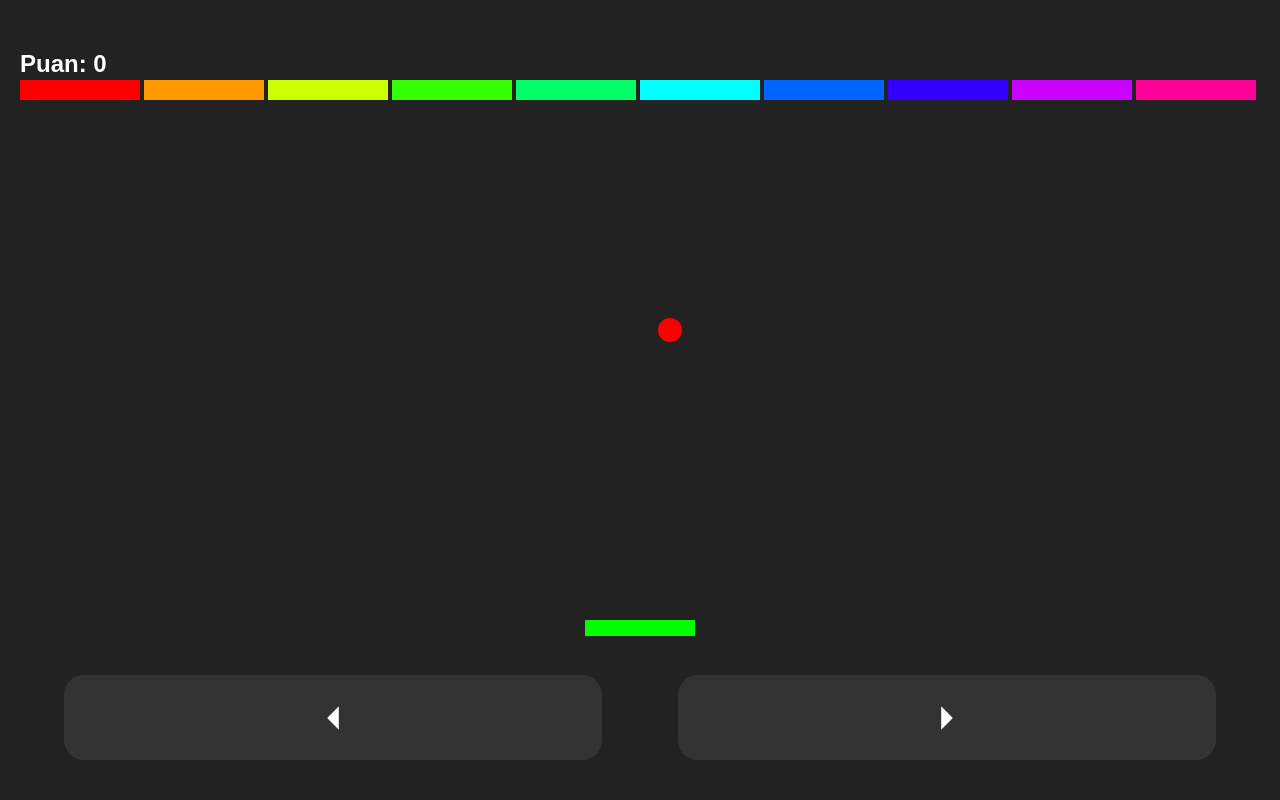
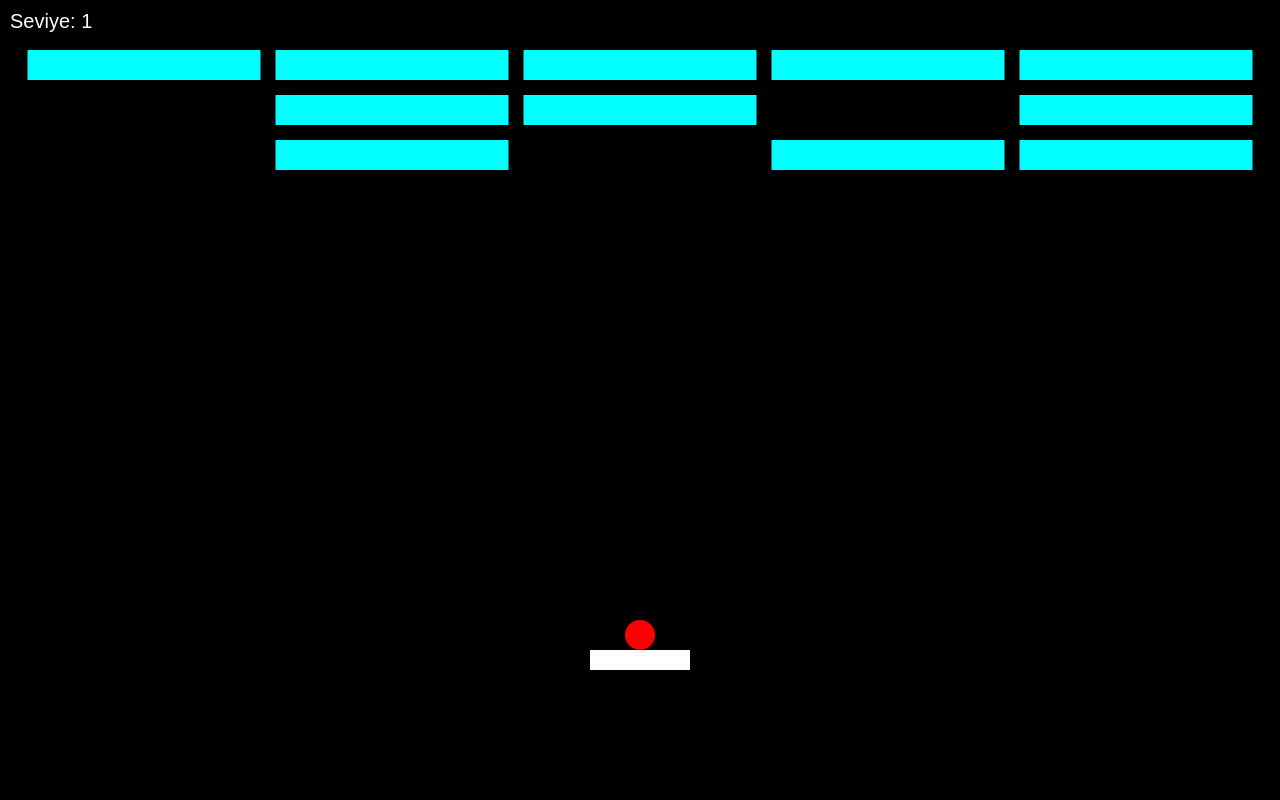
Before and after one commit to vm52jsm8p2-debug/top-yakala-pro, a plain HTML site: page index.html in a window 1280 px wide. Drawn offline with Linux system fonts and the light colour scheme.

Commit message:
Update index.html

```diff
--- a/index.html
+++ b/index.html
@@ -1,100 +1,91 @@
 <!DOCTYPE html>
-<html lang="tr">
+<html>
 <head>
-    <meta charset="utf-8">
-    <meta name="viewport" content="width=device-width, initial-scale=1.0, user-scalable=no, viewport-fit=cover">
-    <title>Top Yakala Pro - Duvar Modu</title>
+<meta name="viewport" content="width=device-width, initial-scale=1.0, user-scalable=no">
 <style>
-        body { margin: 0; background: #111; overflow: hidden; touch-action: none; font-family: sans-serif; }
-        canvas { display: block; background: #222; width: 100vw; height: 100vh; }
-        #score { position: absolute; top: 50px; left: 20px; color: #fff; font-size: 24px; font-weight: bold; z-index: 10; pointer-events: none; }
-        .btn { position: absolute; bottom: 40px; width: 42%; height: 85px; border: none; border-radius: 20px; background: #333; display: flex; align-items: center; justify-content: center; z-index: 10; }
-        #left { left: 5%; }
-        #right { right: 5%; }
+body { margin:0; background:#000; overflow:hidden; touch-action:none; user-select:none; -webkit-user-select:none; }
+canvas { display:block; width:100vw; height:100vh; }
+.btn { position:absolute; bottom:0; width:50%; height:200px; }
+#l { left:0; } #r { right:0; }
+#ui { position:absolute; top:10px; left:10px; color:white; font-family:sans-serif; font-size:20px; pointer-events:none; }
 </style>
 </head>
 <body>
+<div id="ui">Seviye: 1</div>
+<canvas id="c"></canvas>
+<div id="l" class="btn"></div>
+<div id="r" class="btn"></div>
+<script>
+const c = document.getElementById("c"), x = c.getContext("2d");
+c.width = window.innerWidth; c.height = window.innerHeight;
+let p = {x:c.width/2-50, y:c.height-150, w:100, h:20};
+let b = {x:0, y:0, dx:0, dy:0, r:15, active:false};
+let w = [], particles = [], lvl = 1;
 
-    <div id="score">Puan: 0</div>
-    <canvas id="game"></canvas>
-
-    <button id="left" class="btn"><svg width="40" height="40" viewBox="0 0 24 24" fill="white"><path d="M15.5 19l-7-7 7-7v14z"/></svg></button>
-    <button id="right" class="btn"><svg width="40" height="40" viewBox="0 0 24 24" fill="white"><path d="M8.5 5l7 7-7 7V5z"/></svg></button>
-
-    <script>
-        const canvas = document.getElementById("game");
-        const ctx = canvas.getContext("2d");
-        canvas.width = window.innerWidth;
-        canvas.height = window.innerHeight;
-
-        const bgMusic = new Audio("https://pub-c5e31b5cdafb419a96a6111d297ca13e.r2.dev/main-theme.mp3");
-        bgMusic.loop = true; bgMusic.volume = 0.4;
-        let musicStarted = false;
-
-        function startMusic() { if (!musicStarted) { bgMusic.play().catch(e => {}); musicStarted = true; } }
-
-        let score = 0;
-        let player = { x: canvas.width/2 - 55, y: canvas.height - 180, w: 110, h: 16, speed: 10 };
-        let ball = { x: canvas.width/2, y: 300, r: 12, speedX: 5, speedY: 5 };
-        let left = false, right = false;
-
-        // Duvarlar
-        let walls = [];
 function initWalls() {
-            walls = [];
-            let w = (canvas.width - 40) / 10;
-            for(let i=0; i<10; i++) {
-                walls.push({ x: 20 + i*w, y: 80, w: w-4, h: 20, color: `hsl(${i*36}, 100%, 50%)` });
+    w = []; particles = [];
+    b.active = false;
+    let rows = 3, cols = 5, gap = 15;
+    let cellW = (c.width - 40) / cols;
+    let cellH = 30;
+    for(let i=0; i<rows; i++) {
+        for(let j=0; j<cols; j++) {
+            if(Math.random() > 0.3) w.push({ x: 20 + j*cellW + gap/2, y: 50 + i*(cellH+gap), w:cellW-gap, h:cellH });
         }
     }
+    document.getElementById("ui").innerText = "Seviye: " + lvl;
+}
+
 initWalls();
 
-        function hold(id, dir) {
-            const btn = document.getElementById(id);
-            btn.addEventListener("touchstart", (e) => { e.preventDefault(); startMusic(); if(dir==="left") left=true; else right=true; });
-            btn.addEventListener("touchend", (e) => { e.preventDefault(); if(dir==="left") left=false; else right=false; });
+let l=false, r=false;
+
+window.addEventListener("touchstart", (e) => {
+    if(!b.active) {
+        let speed = 5 + (lvl - 1) * 0.8;
+        b.dx = (Math.random() > 0.5 ? speed : -speed);
+        b.dy = -speed;
+        b.active = true;
     }
-        hold("left", "left"); hold("right", "right");
+});
 
-        function update() {
-            if(left) player.x -= player.speed;
-            if(right) player.x += player.speed;
-            if(player.x < 0) player.x = 0;
-            if(player.x + player.w > canvas.width) player.x = canvas.width - player.w;
+document.getElementById("l").addEventListener("touchstart", (e) => { e.preventDefault(); l=true; });
+document.getElementById("l").addEventListener("touchend", () => l=false);
+document.getElementById("r").addEventListener("touchstart", (e) => { e.preventDefault(); r=true; });
+document.getElementById("r").addEventListener("touchend", () => r=false);
 
-            ball.x += ball.speedX; ball.y += ball.speedY;
+function update(){
+    if(l && p.x>0) p.x-=10;
+    if(r && p.x<c.width-p.w) p.x+=10;
 
-            if(ball.x <= ball.r || ball.x >= canvas.width - ball.r) ball.speedX *= -1;
-            if(ball.y <= ball.r) ball.speedY *= -1;
+    if(!b.active) {
+        b.x = p.x + p.w/2;
+        b.y = p.y - b.r;
+    } else {
+        b.x+=b.dx; b.y+=b.dy;
+        if(b.x < b.r || b.x > c.width-b.r) b.dx *= -1;
+        if(b.y < b.r) b.dy *= -1;
+        if(b.y + b.r > p.y && b.y < p.y + p.h && b.x > p.x && b.x < p.x + p.w) b.dy = -Math.abs(b.dy);
 
-            // Duvar çarpışması
-            for(let i=0; i<walls.length; i++) {
-                let w = walls[i];
-                if(ball.x > w.x && ball.x < w.x + w.w && ball.y - ball.r < w.y + w.h && ball.y + ball.r > w.y) {
-                    walls.splice(i, 1);
-                    ball.speedY *= -1;
-                    score += 10;
-                    document.getElementById("score").innerText = "Puan: " + score;
-                    if(walls.length === 0) initWalls(); // Duvarlar bitince yenisini diz
-                    break;
+        w.forEach((v,i)=>{
+            if(b.x + b.r > v.x && b.x - b.r < v.x + v.w && b.y + b.r > v.y && b.y - b.r < v.y + v.h){
+                for(let k=0; k<5; k++) particles.push({x:v.x+v.w/2, y:v.y+v.h/2, vx:(Math.random()-0.5)*10, vy:(Math.random()-0.5)*10, life:20});
+                w.splice(i,1); b.dy *= -1;
             }
+        });
+
+        if(w.length === 0) { lvl++; if(lvl>20) lvl=1; initWalls(); }
+        if(b.y > c.height) { lvl=1; initWalls(); }
     }
 
-            if(ball.y >= canvas.height - ball.r) { score=0; document.getElementById("score").innerText = "Puan: 0"; ball.x = canvas.width/2; ball.y = 300; initWalls(); }
-
-            if(ball.y + ball.r >= player.y && ball.y - ball.r <= player.y + player.h && ball.x >= player.x && ball.x <= player.x + player.w && ball.speedY > 0) {
-                ball.speedY *= -1;
+    x.clearRect(0,0,c.width,c.height);
+    x.fillStyle="white"; x.fillRect(p.x,p.y,p.w,p.h);
+    x.fillStyle="red"; x.beginPath(); x.arc(b.x,b.y,b.r,0,Math.PI*2); x.fill();
+    x.fillStyle="cyan"; w.forEach(v=>x.fillRect(v.x,v.y,v.w,v.h));
+    particles.forEach((p, i) => { p.x += p.vx; p.y += p.vy; p.life--; x.fillStyle="yellow"; x.fillRect(p.x, p.y, 4, 4); if(p.life<=0) particles.splice(i,1); });
+    requestAnimationFrame(update);
 }
-        }
-
-        function loop() {
-            ctx.clearRect(0,0, canvas.width, canvas.height);
-            ctx.fillStyle = "lime"; ctx.fillRect(player.x, player.y, player.w, player.h);
-            ctx.fillStyle = "red"; ctx.beginPath(); ctx.arc(ball.x, ball.y, ball.r, 0, Math.PI*2); ctx.fill();
-            walls.forEach(w => { ctx.fillStyle = w.color; ctx.fillRect(w.x, w.y, w.w, w.h); });
-            update(); requestAnimationFrame(loop);
-        }
-        loop();
+update();
 </script>
 </body>
 </html>
```
Lines whose indentation alone changed are shown as unchanged.
